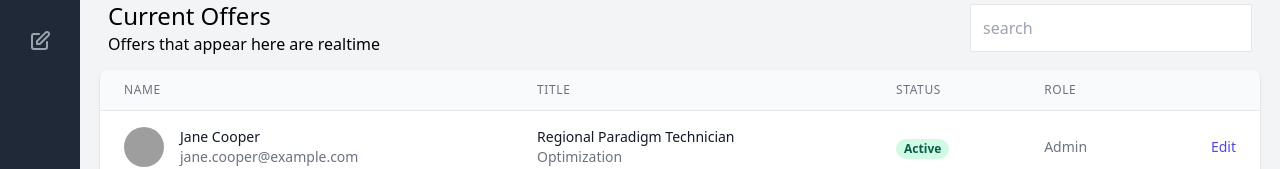
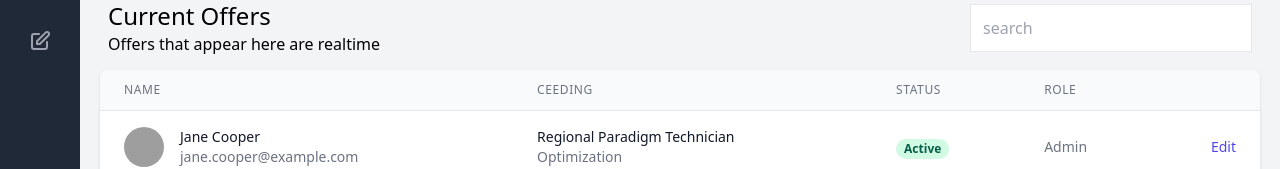
Before and after one commit to Khoby-790/template-nic, a React (Create React App) app: page / in a window 1280 px wide. Shown: the part 403-572 px from the top of the page. Built offline with nearby package versions, Linux system fonts and the light colour scheme; grey boxes are pictures that could not be loaded.

Commit message:
--- Auto-Git Commit ---

```diff
--- a/src/pages/Dashboard/Dashboard.tsx
+++ b/src/pages/Dashboard/Dashboard.tsx
@@ -100,7 +100,7 @@ const Dashboard = (props: Props) => {
                                                 Name
                                             </th>
                                             <th scope="col" className="px-6 py-3 text-left text-xs font-medium text-gray-500 uppercase tracking-wider">
-                                                Title
+                                                Ceeding
                                             </th>
                                             <th scope="col" className="px-6 py-3 text-left text-xs font-medium text-gray-500 uppercase tracking-wider">
                                                 Status
```
